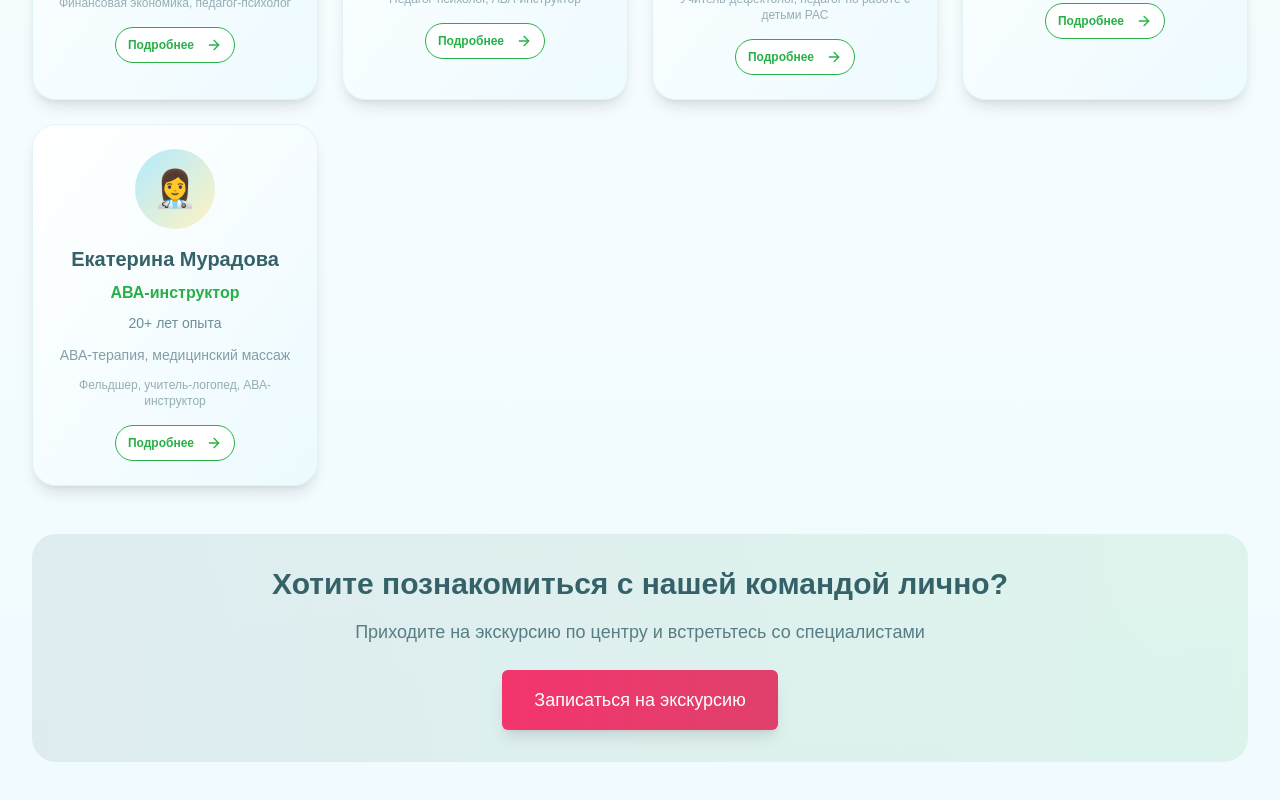
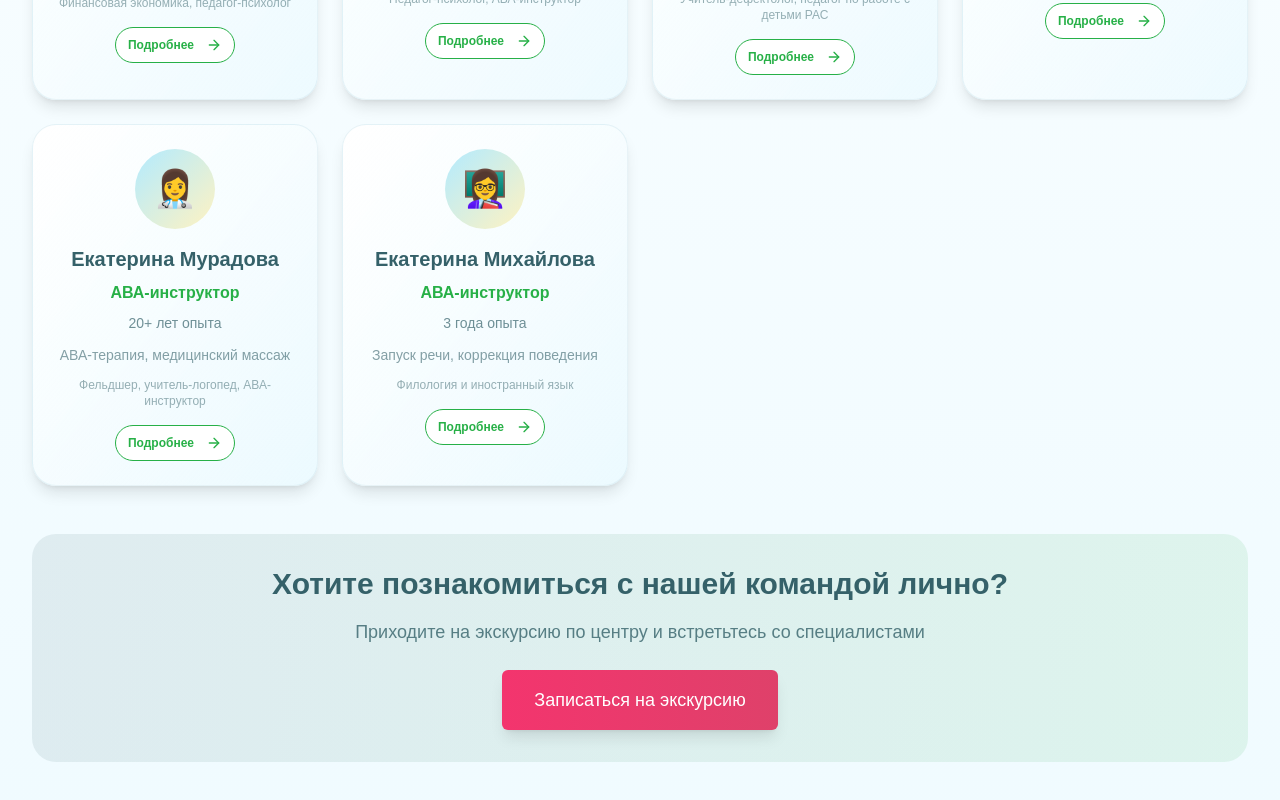
Before and after one commit to shurik8129/dubrava-kids-sparkle, a React (Vite) app: page / in a window 1280 px wide. Shown: the part 5379-6179 px from the top of the page. Built offline with nearby package versions, Linux system fonts and the light colour scheme.

Commit message:
Add new specialist

```diff
--- a/src/components/TeamSection.tsx
+++ b/src/components/TeamSection.tsx
@@ -100,6 +100,24 @@ const TeamSection = () => {
         "Формирование учебных навыков"
       ],
       additionalInfo: "Каждый день наблюдая трудности детей и родителей, поняла, как важно помочь! Видя реальные результаты и приобретенные детьми навыки, понимает, что находится на своем месте."
+    },
+    {
+      name: "Екатерина Михайлова",
+      position: "АВА-инструктор",
+      experience: "3 года опыта",
+      specialty: "Запуск речи, коррекция поведения",
+      education: "Филология и иностранный язык",
+      image: "👩‍🏫",
+      description: "В 2006 году окончила Бийский педагогический институт по специальности \"Филология и иностранный язык\". Три года отработала по специальности. Всегда привлекала деятельность, связанная с коррекционной педагогикой, очень любит детей. Когда появилась возможность начать работу как ABA-инструктор, с радостью сказала работе \"Да\".",
+      tasks: [
+        "Запуск речи",
+        "Понимание обращённой речи",
+        "Коррекция поведения",
+        "Приобретение основных навыков визуального восприятия",
+        "Различение и наименование",
+        "Расширение словарного запаса"
+      ],
+      additionalInfo: "СУПЕР-СИЛА: видеть потенциал в каждом ребенке, улавливать и подкреплять самые минимальные признаки прогресса, поддерживать и относиться с любовью и пониманием к каждому ребенку и его родителям. На данный момент в работе 8 детей. За 2-3 месяца отличные результаты: взгляд в глаза, реакция на имя, расширение игрового репертуара, понимание обращённой речи, даже первые слова!"
     }
   ];
 
```
